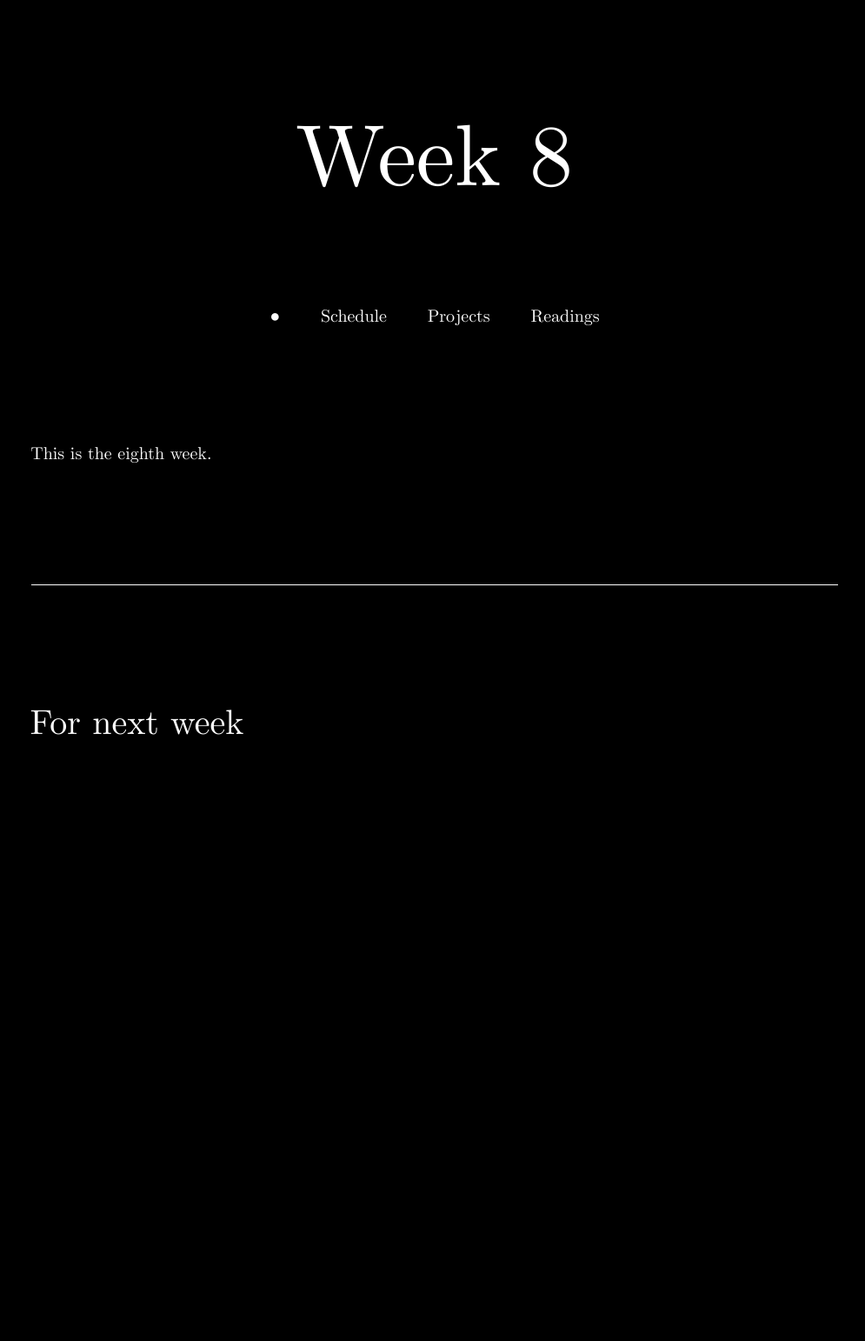
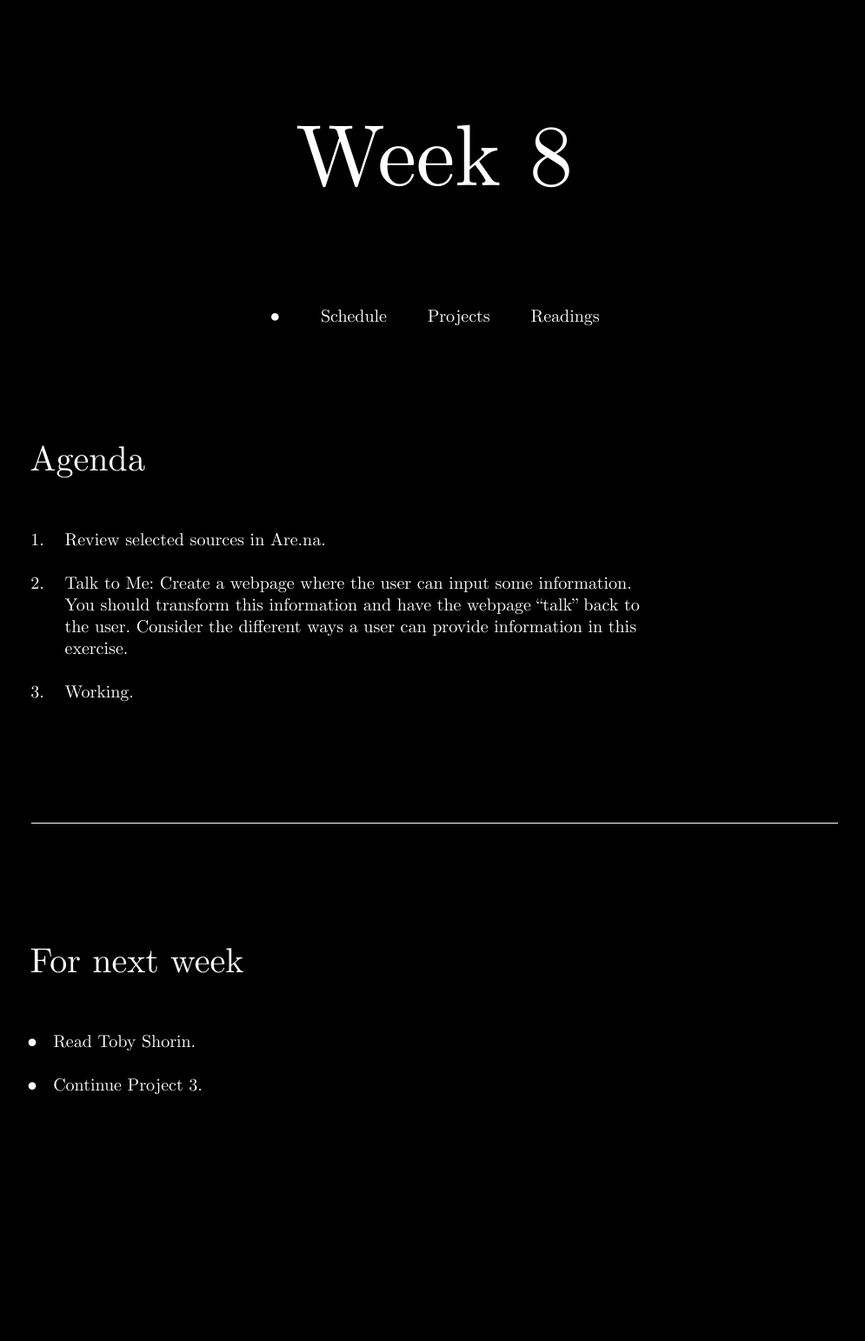
Before and after one commit to eli8527/source-f22, a Jekyll site: the page built from week/8.md, in a window 1280 px wide. Shown: the whole page at 87% size, without its empty margins (140-1135 px from the left). Built offline with Jekyll 4.4.1, drawn with Linux system fonts in a browser that asks for light colours; before the commit the page ends 1132 px from its top, so only the background shows below that.

Commit message:
flesh out rest of the semester

```diff
--- a/week/8.md
+++ b/week/8.md
@@ -1,14 +1,18 @@
 ---
 date: 2022-11-01
 summary: |
-  *Accessibility*, JS API
-active: false
+  *The Internet as Medium*, Talk to Me
+active: active
 ---
 
 
+## Agenda
 
-This is the eighth week.
+1. Review selected sources in Are.na.
 
+2. Talk to Me: Create a webpage where the user can input some information. You should transform this information and have the webpage “talk” back to the user. Consider the different ways a user can provide information in this exercise.
+
+3. Working.
 
 
 ------------
@@ -16,3 +20,8 @@ This is the eighth week.
 
 
 ## For next week
+
+
+* Read Toby Shorin.
+
+* Continue Project 3.
```
Also changed, not shown: week/10.md (+9 -3 lines), week/12.md (+6 -3 lines), week/13.md (+2 -9 lines), week/7.md (+0 -3 lines), week/9.md (+12 -2 lines).
